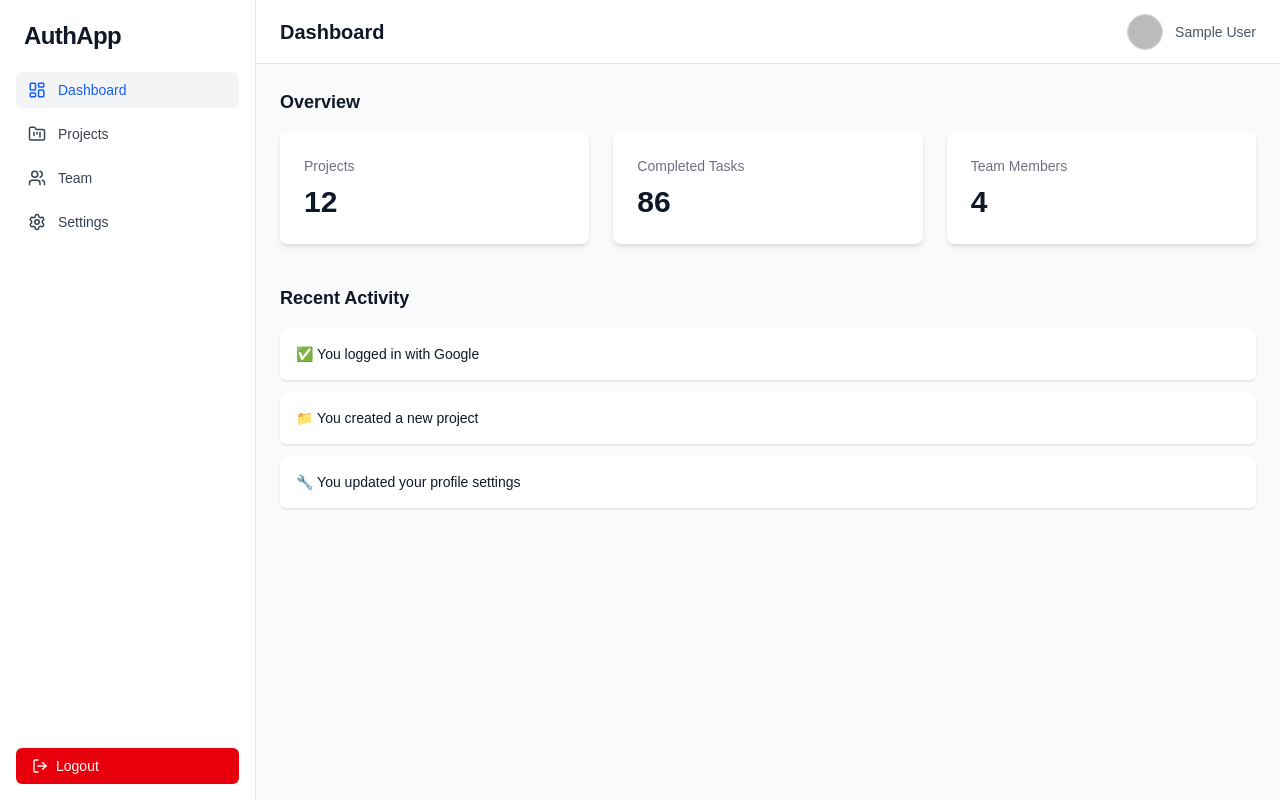
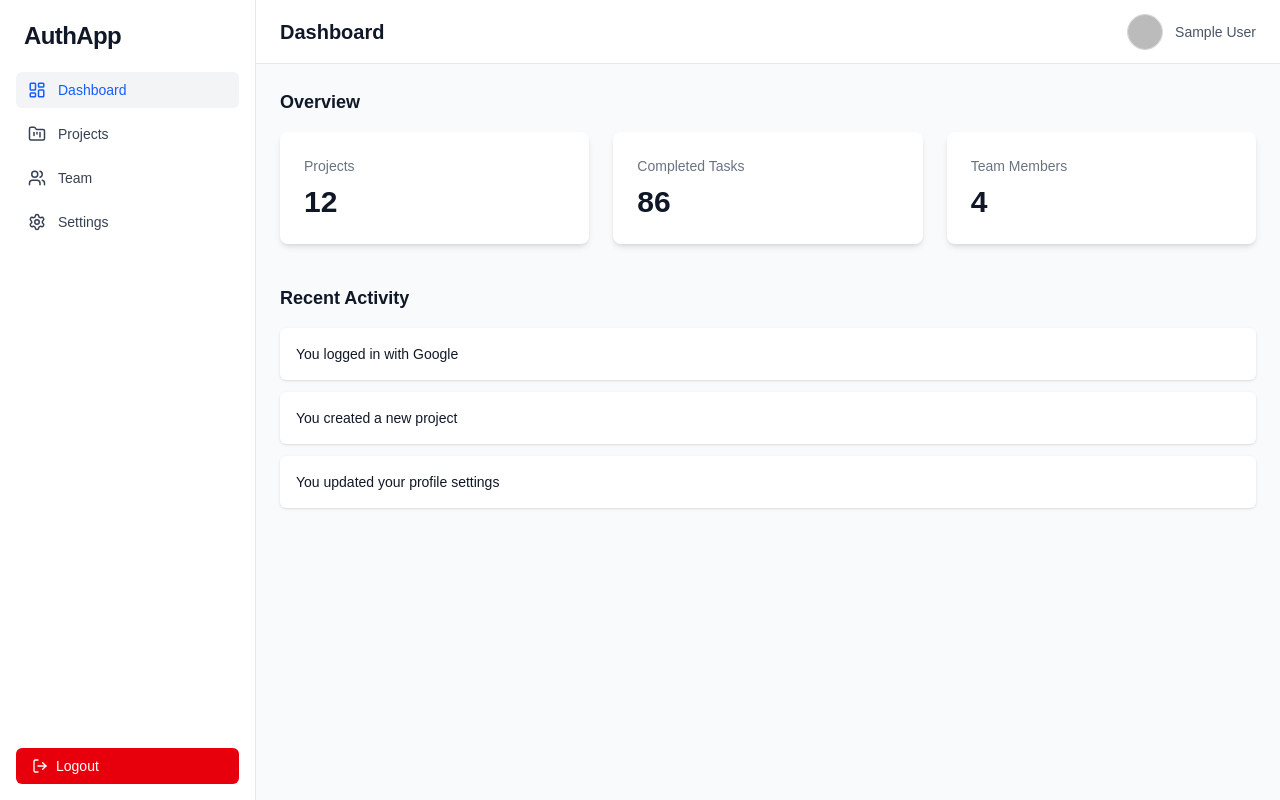
Before and after one commit to Ziyaan-12/my-auth-app, a Next.js app: page /dashboard in a window 1280 px wide. Built offline with nearby package versions, Linux system fonts and the light colour scheme; no server answers; sample sign-in values are in the browser's storage.

Commit message:
extra changes

```diff
--- a/src/app/api/auth/signup/route.ts
+++ b/src/app/api/auth/signup/route.ts
@@ -1,6 +1,6 @@
 
 import { NextResponse } from 'next/server';
-import { prisma } from '../../../../lib/prisma';
+import { prisma } from '@/lib/prisma';
 import { hash } from 'bcryptjs';
 export async function POST(request: Request) {
   const body = await request.json();
--- a/src/app/dashboard/page.tsx
+++ b/src/app/dashboard/page.tsx
@@ -63,9 +63,9 @@ export default async function DashboardPage() {
 
           <Section title="Recent Activity">
             <ul className="space-y-3 text-sm">
-              <Activity message="✅ You logged in with Google" />
-              <Activity message="📁 You created a new project" />
-              <Activity message="🔧 You updated your profile settings" />
+              <Activity message=" You logged in with Google" />
+              <Activity message=" You created a new project" />
+              <Activity message=" You updated your profile settings" />
             </ul>
           </Section>
         </main>
--- a/src/lib/authOption.ts
+++ b/src/lib/authOption.ts
@@ -2,7 +2,7 @@ import { AuthOptions } from 'next-auth';
 import GoogleProvider from 'next-auth/providers/google';
 import CredentialsProvider from 'next-auth/providers/credentials';
 import { PrismaAdapter } from '@auth/prisma-adapter';
-import { prisma } from '../.../../lib/prisma';
+import { prisma } from '@/lib/prisma';
 import { compare } from 'bcryptjs';
 
 export const authOptions: AuthOptions = {
```
